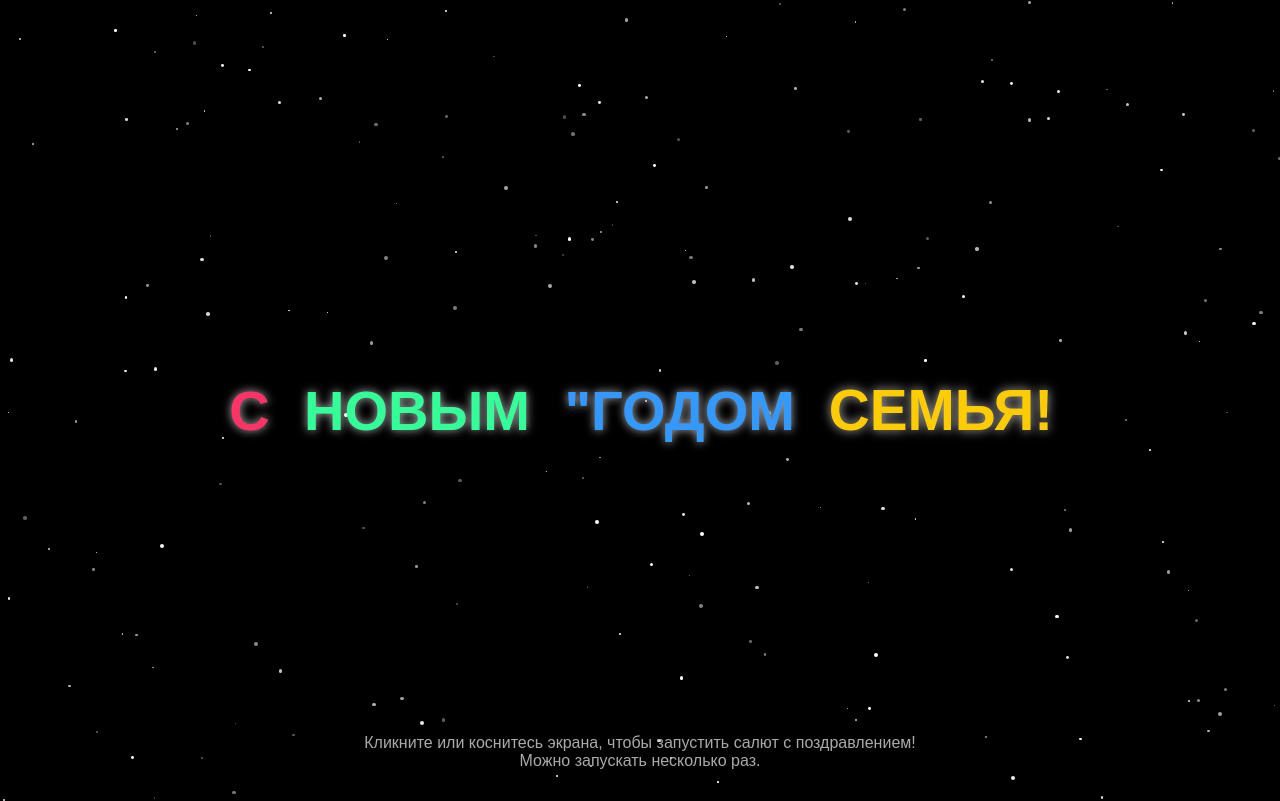
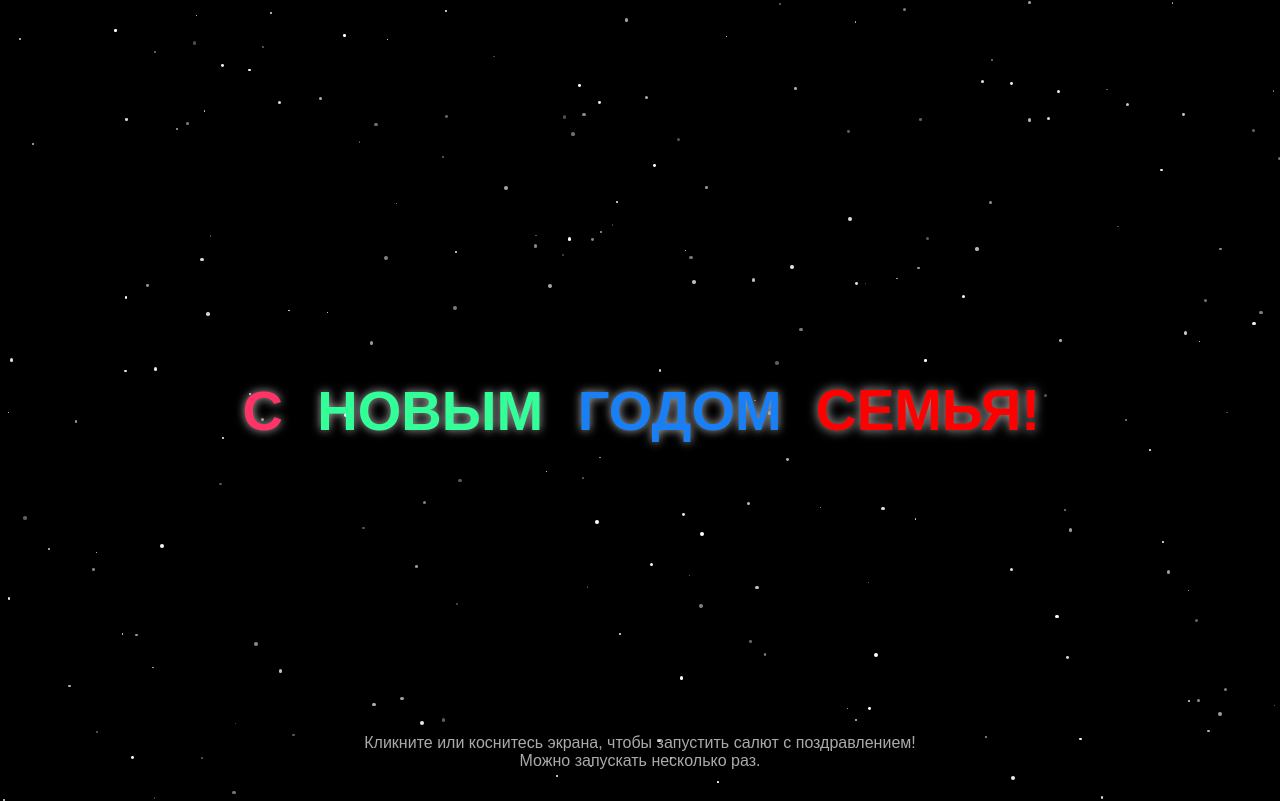
Before and after one commit to waneyok/HappyNewYear, a plain HTML site: page index.html in a window 1280 px wide. Drawn offline with Linux system fonts and the light colour scheme.

Commit message:
Update index.html

```diff
--- a/index.html
+++ b/index.html
@@ -59,8 +59,8 @@
         /* Цвета для слов */
         .word-1 { color: #ff3366; } /* С */
         .word-2 { color: #33ff99; } /* новым */
-        .word-3 { color: #3399ff; } /* годом */
-        .word-4 { color: #ffcc00; } /* ! */
+        .word-3 { color: #187ff5; } /* годом */
+        .word-4 { color: #f00; } /* ! */
 
         /* Салют */
         .firework {
@@ -112,7 +112,7 @@
     <div class="greeting-container">
         <span class="greeting-word word-1">С</span>
         <span class="greeting-word word-2">НОВЫМ</span>
-        <span class="greeting-word word-3">"ГОДОМ</span>
+        <span class="greeting-word word-3">ГОДОМ</span>
         <span class="greeting-word word-4">СЕМЬЯ!</span>
     </div>
 
```
